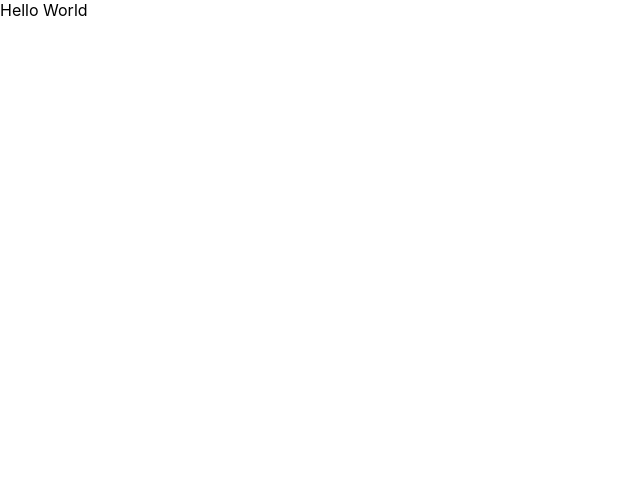
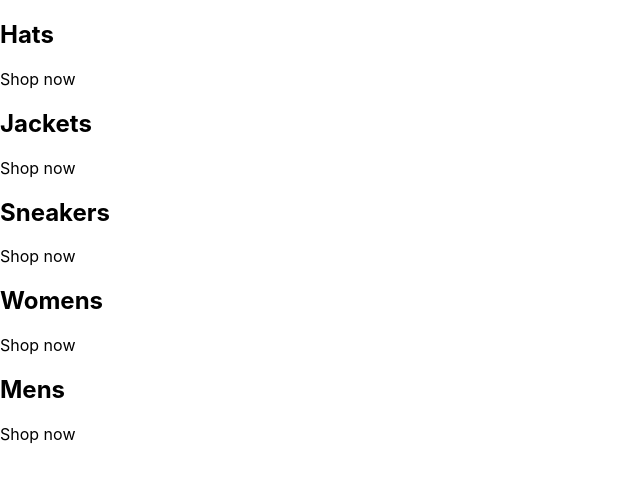
Before and after one commit to mwongkee/mw-clothing, a React (Create React App) app in the folder mw-clothing/: page / in a window 1280 px wide. Shown: the top 482 px of the page, without its empty margins (0-640 px from the left). Built offline with nearby package versions, Linux system fonts and the light colour scheme.

Commit message:
containers divs

```diff
--- a/mw-clothing/src/App.js
+++ b/mw-clothing/src/App.js
@@ -1,8 +1,43 @@
 const App = () => {
   return (
-    <div>
-      Hello World
+    <div className="categories-container">
+      <div className="category-container">
+        {/* <img /> */}
+        <div className="category-body">
+          <h2>Hats</h2>
+          <p>Shop now</p>
+        </div>
+      </div>
+      <div className="category-container">
+        {/* <img /> */}
+        <div className="category-body">
+          <h2>Jackets</h2>
+          <p>Shop now</p>
+        </div>
+      </div>
+      <div className="category-container">
+        {/* <img /> */}
+        <div className="category-body">
+          <h2>Sneakers</h2>
+          <p>Shop now</p>
+        </div>
+      </div>
+      <div className="category-container">
+        {/* <img /> */}
+        <div className="category-body">
+          <h2>Womens</h2>
+          <p>Shop now</p>
+        </div>
+      </div>
+      <div className="category-container">
+        {/* <img /> */}
+        <div className="category-body">
+          <h2>Mens</h2>
+          <p>Shop now</p>
+        </div>
+      </div>
     </div>
+
   );
 }
 
```
